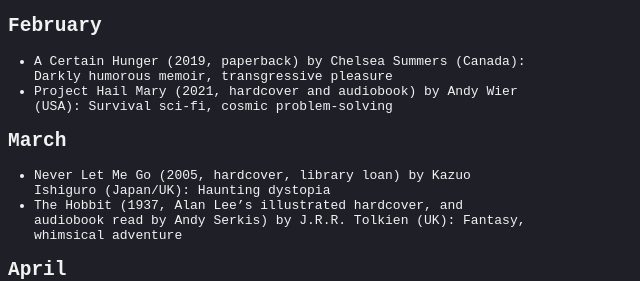
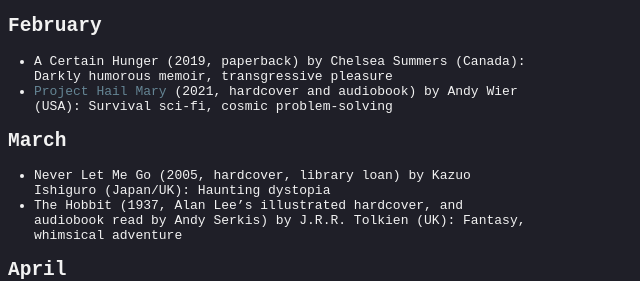
Before and after one commit to s-estay/s-estay.github.io, a Jekyll site: the page built from _posts/2026-01-01-to-be-read.md, in a window 1280 px wide. Shown: the part 360-641 px from the top of the page, without its empty margins (0-640 px from the left). Built offline with Jekyll 4.4.1, drawn with Linux system fonts in a browser that asks for light colours; some of the changed lines change nothing that is shown.

Commit message:
update tbr list

```diff
--- a/_posts/2026-01-01-to-be-read.md
+++ b/_posts/2026-01-01-to-be-read.md
@@ -13,7 +13,7 @@
 
 ## February
 - A Certain Hunger (2019, paperback) by Chelsea Summers (Canada): Darkly humorous memoir, transgressive pleasure
-- Project Hail Mary (2021, hardcover and audiobook) by Andy Wier (USA): Survival sci-fi, cosmic problem-solving
+- [Project Hail Mary]({% post_url ./2026-02-21-hail-mary %}) (2021, hardcover and audiobook) by Andy Wier (USA): Survival sci-fi, cosmic problem-solving
 
 ## March
 - Never Let Me Go (2005, hardcover, library loan) by Kazuo Ishiguro (Japan/UK): Haunting dystopia
```
